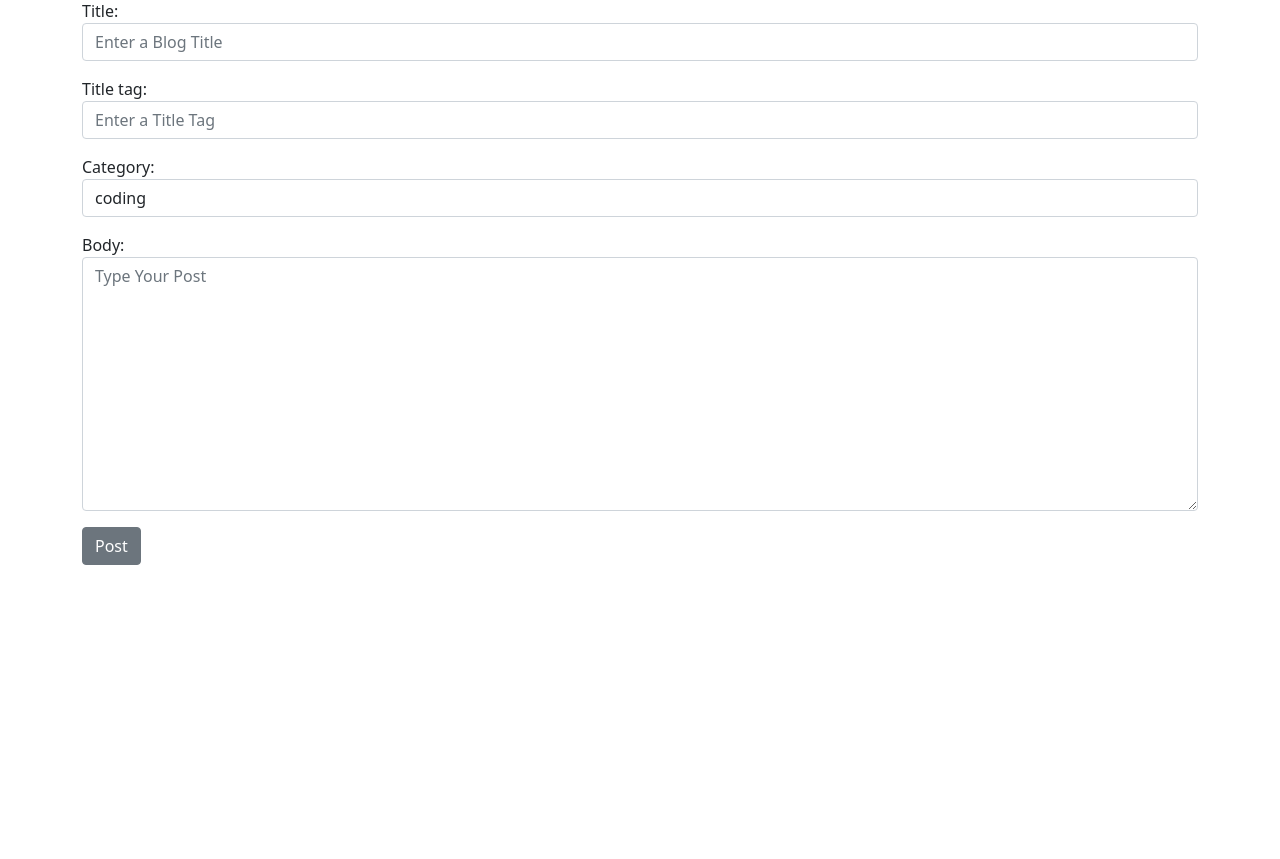
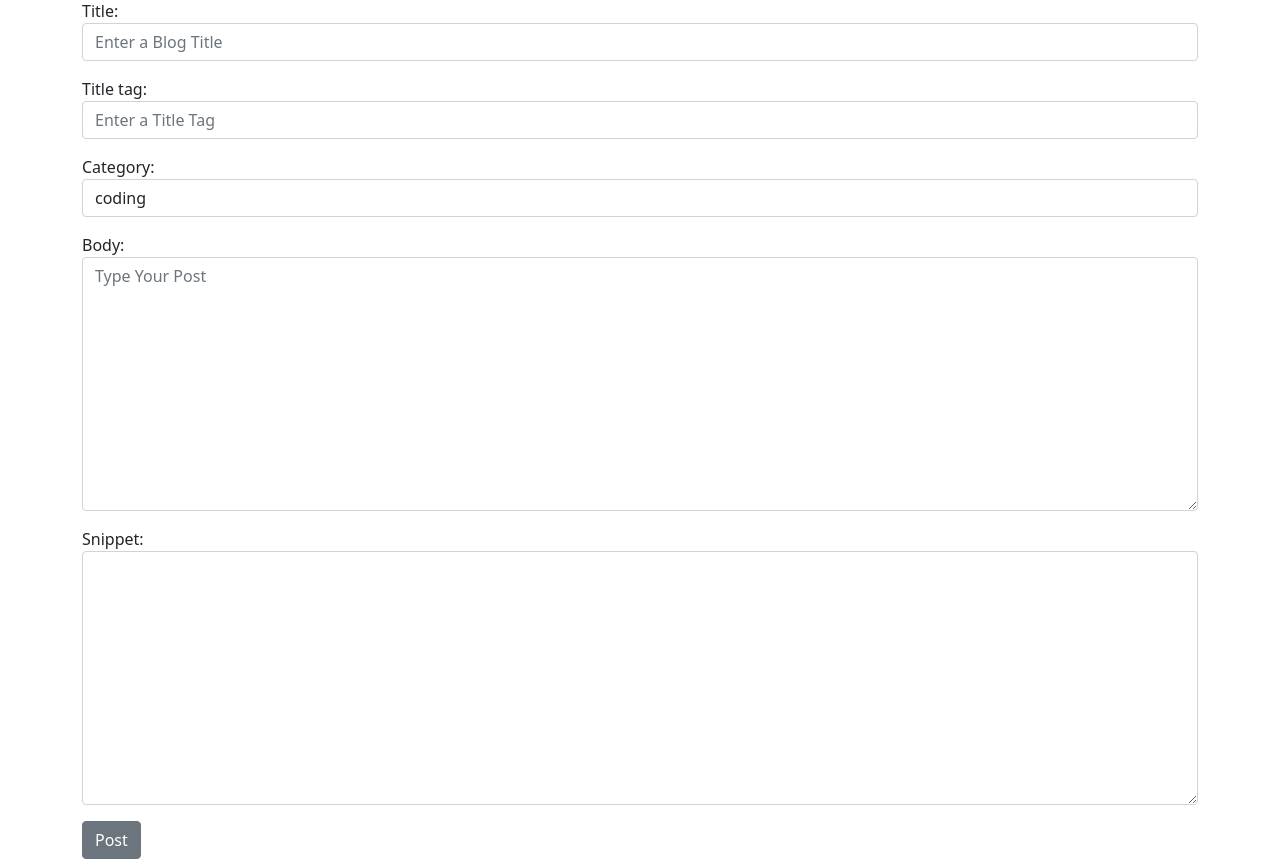
Before and after one commit to angelptli/django-blog-site, a Django app: page /add_post/ in a window 1280 px wide. Shown: the part 185-1044 px from the top of the page. Before the commit the page ends 750 px from the top, so only its background shows below. Run offline with Django 3.2, Linux system fonts and the light colour scheme; a user stored in the database is signed in; some libraries are stand-ins or nearby versions.

Commit message:
Add snippet text box for blog posts

```diff
--- a/myblog/forms.py
+++ b/myblog/forms.py
@@ -16,7 +16,7 @@ for item in choices:
 class PostForm(forms.ModelForm):
     class Meta:
         model = Post
-        fields = ('title', 'title_tag', 'author', 'category', 'body')
+        fields = ('title', 'title_tag', 'author', 'category', 'body', 'snippet')
 
         widgets = {
             'title': forms.TextInput(attrs={
@@ -43,13 +43,16 @@ class PostForm(forms.ModelForm):
                 'class': 'form-control',
                 'placeholder': 'Type Your Post'
                 }),
+            'snippet': forms.Textarea(attrs={
+                'class': 'form-control'
+                }),
         }
 
 
 class EditForm(forms.ModelForm):
     class Meta:
         model = Post
-        fields = ('title', 'title_tag', 'body')
+        fields = ('title', 'title_tag', 'body', 'snippet')
 
         widgets = {
             'title': forms.TextInput(attrs={
@@ -64,4 +67,7 @@ class EditForm(forms.ModelForm):
                 'class': 'form-control',
                 'placeholder': 'Type Your Post'
                 }),
+            'snippet': forms.Textarea(attrs={
+                'class': 'form-control'
+                }),
         }
--- a/myblog/models.py
+++ b/myblog/models.py
@@ -22,6 +22,7 @@ class Post(models.Model):
     body = RichTextField(blank=True, null=True)
     post_date = models.DateField(auto_now_add=True)
     category = models.CharField(max_length=255, default='coding')
+    snippet = models.CharField(max_length=255)
     likes = models.ManyToManyField(User, related_name='blog_posts')
 
 
--- a/myblog/templates/home.html
+++ b/myblog/templates/home.html
@@ -18,7 +18,7 @@
           {% endif %}
         {% endif %}
       </small><br/>
-      {{ post.body|slice:":200"|safe }} ...
+      {{ post.snippet }}
     </li>
   {% endfor %}
 </ul>
```
Also changed, not shown: db.sqlite3, myblog/migrations/0008_post_snippet.py (added).
